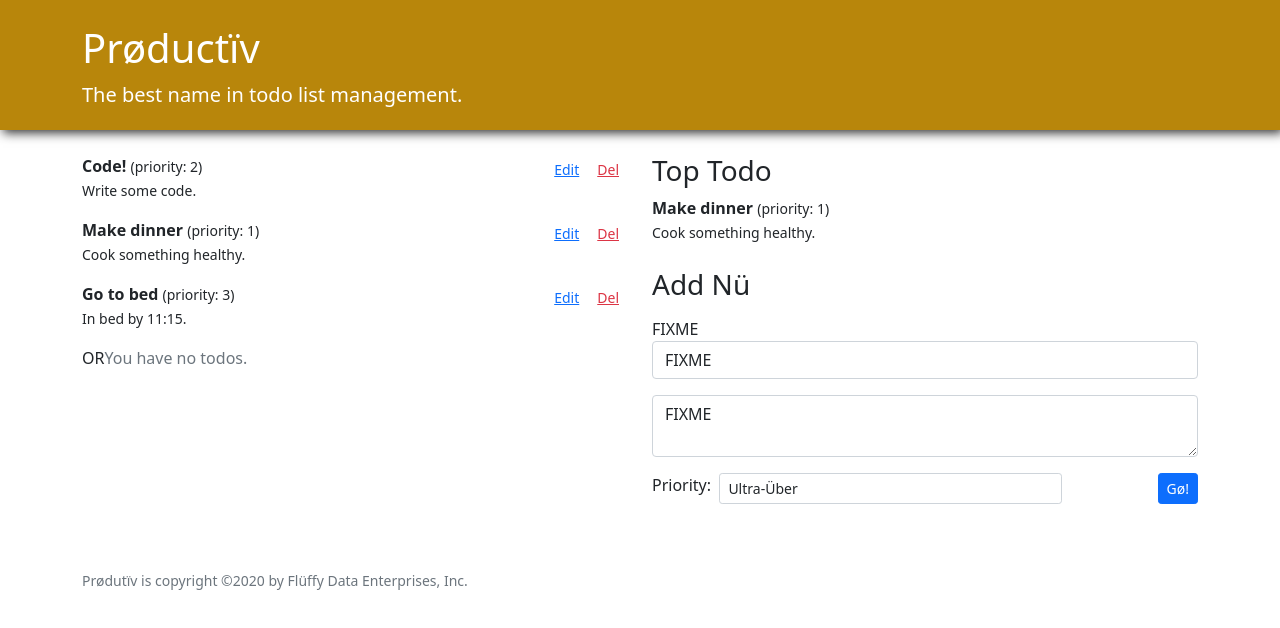
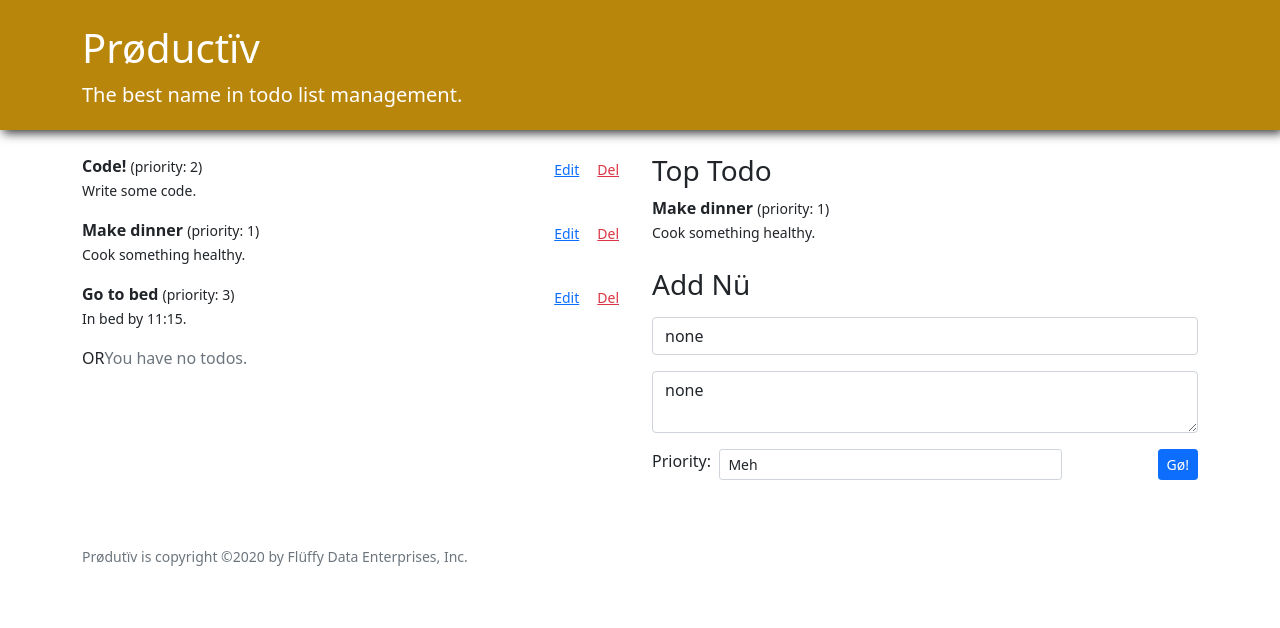
Before and after one commit to jswwWorks/react-productiv, a React (Create React App) app: page / in a window 1280 px wide. Shown: the top 628 px of the page. Built offline with nearby package versions, Linux system fonts and the light colour scheme; the HTML template or start-up script is replaced by a standard one.

Commit message:
form handle submit and update

```diff
--- a/src/EditableTodo.js
+++ b/src/EditableTodo.js
@@ -45,7 +45,15 @@ function EditableTodo({ todo, update, remove }) {
       <div className="EditableTodo">
 
                 {isEditing &&
-                  <TodoForm />
+                  < TodoForm
+                  initialFormData={{
+                    title: 'none',
+                    description: 'none',
+                    priority: 3,
+                    id: todo.id
+                  }}
+                  handleSave={handleSave}
+                />
                 }
 
                 {!isEditing &&
--- a/src/TodoApp.js
+++ b/src/TodoApp.js
@@ -36,12 +36,17 @@ function TodoApp({ initialTodos }) {
 
   /** delete a todo by id */
   function remove(id) {
-
+    setTodos(todos => todos.filter(todo => todo.id !== id ));
   }
 
   /** save todo status */
-  function handleSave(){
-
+  function handleSave({formData}){
+    if (formData?.id){
+      update(formData)
+    }
+    else{
+      create(formData)
+    }
   }
 
   return (
@@ -65,8 +70,14 @@ function TodoApp({ initialTodos }) {
 
             <section>
               <h3 className="mb-3">Add Nü</h3>
-              FIXME
-              < TodoForm initialFormData="" handleSave={handleSave} />
+              < TodoForm
+                initialFormData={{
+                  title: 'none',
+                  description: 'none',
+                  priority: 3
+                }}
+                handleSave={handleSave}
+              />
             </section>
           </div>
 
--- a/src/TodoForm.js
+++ b/src/TodoForm.js
@@ -12,16 +12,27 @@ import React, { useState } from "react";
 
 function TodoForm({ initialFormData, handleSave }) {
 
+  console.log("INITIAL FORM DATA", initialFormData)
+
   //figure out if we have initial form data or not
   const [formData, setFormData] = useState(initialFormData);
 
+  console.log("STATE FORM DATA", formData)
   /** Update form input. */
-  function handleChange(evt) { }
+  function handleChange(evt) {
+    // something about .name = value
+
+    const{ name, value } = evt.target;
+
+    setFormData(fData=>({...fData, [name] : value}));
+
+   }
 
   /** Call parent function and clear form. */
   function handleSubmit(evt) {
 
-    handleSave();
+    handleSave(formData);
+
   }
 
   return (
@@ -34,7 +45,7 @@ function TodoForm({ initialFormData, handleSave }) {
               className="form-control"
               placeholder="Title"
               onChange={handleChange}
-              value="FIXME"
+              value={formData.title}
               aria-label="Title"
           />
         </div>
@@ -46,7 +57,7 @@ function TodoForm({ initialFormData, handleSave }) {
               className="form-control"
               placeholder="Description"
               onChange={handleChange}
-              value="FIXME"
+              value={formData.description}
               aria-label="Description"
           />
         </div>
@@ -58,7 +69,7 @@ function TodoForm({ initialFormData, handleSave }) {
             </label>
             <select id="newTodo-priority"
                     name="priority"
-                    value="FIXME"
+                    value={formData.priority}
                     onChange={handleChange}
                     className="form-control form-control-sm d-inline-flex"
             >
```
